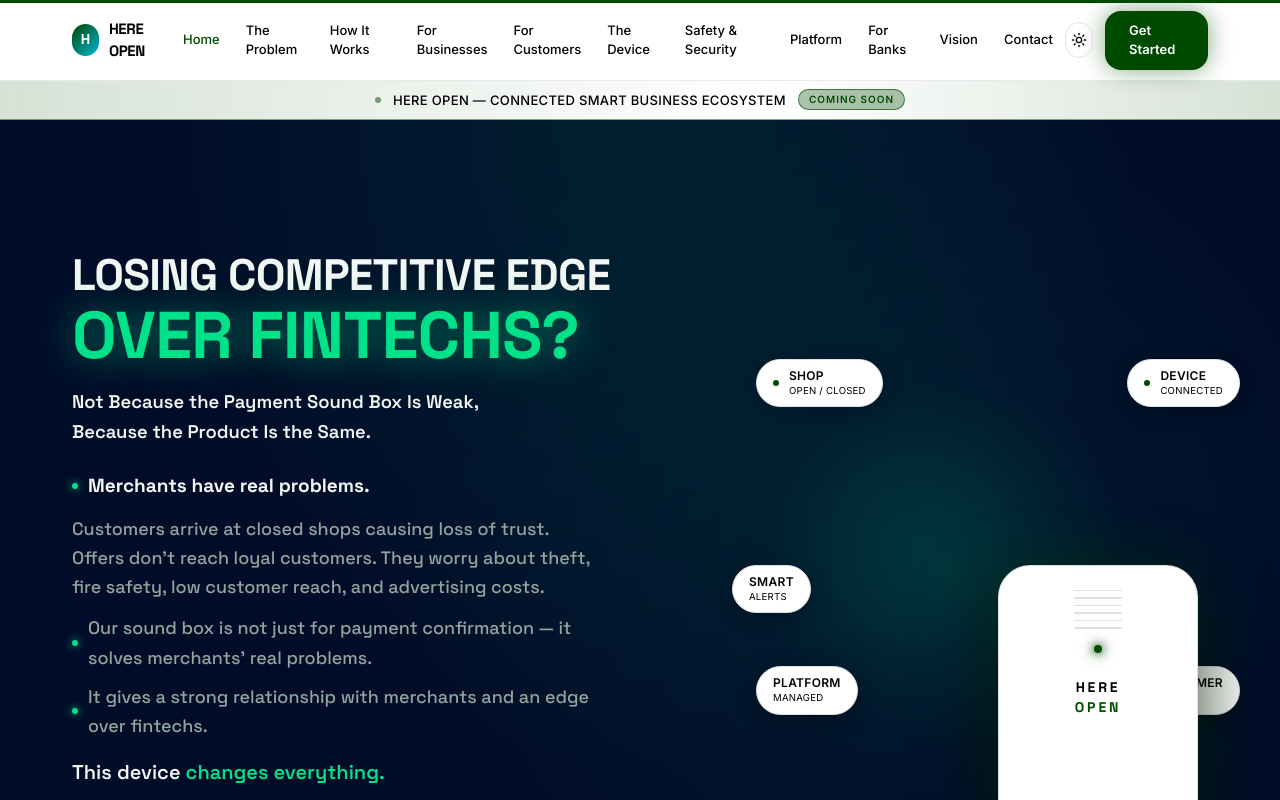
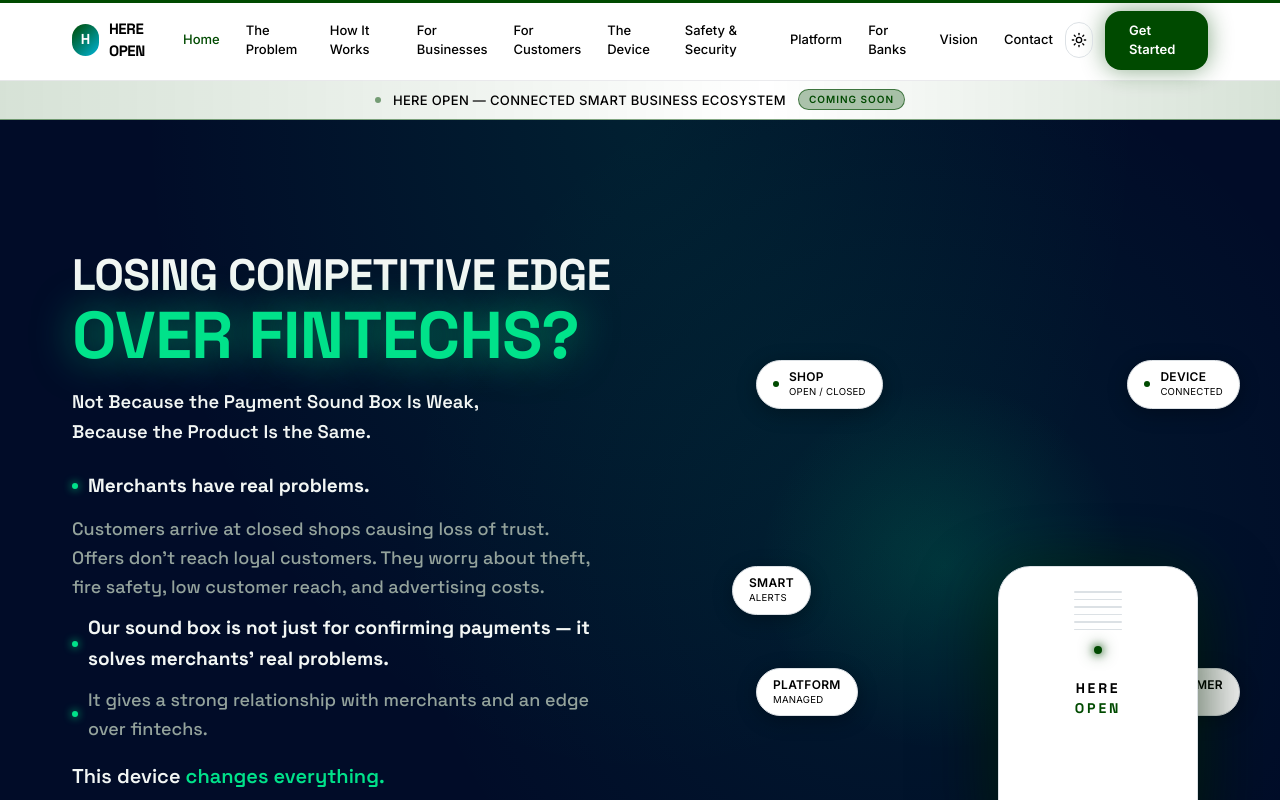
Before and after one commit to hereopenme-prog/hero, a Next.js app in the folder apps/web/: page / in a window 1280 px wide. Shown: the top 800 px of the page. Built offline with nearby package versions, Linux system fonts and the light colour scheme.

Commit message:
style(hero): re-highlight sound box point, update copy to confirming payments

```diff
--- a/apps/web/components/sections/HeroSection.tsx
+++ b/apps/web/components/sections/HeroSection.tsx
@@ -84,9 +84,9 @@ export function HeroSection() {
                 Customers arrive at closed shops causing loss of trust. Offers don&apos;t reach loyal customers. They worry about theft, fire safety, low customer reach, and advertising costs.
               </motion.p>
 
-              <motion.p variants={fadeUp} className="mt-3 flex items-center gap-2.5 font-display text-[1.0625rem] lg:text-[1.125rem] text-[var(--brand-ink-muted)] max-w-[540px] leading-relaxed font-medium">
+              <motion.p variants={fadeUp} className="mt-3 flex items-center gap-2.5 font-display font-bold text-[1.125rem] lg:text-[1.1875rem] text-[var(--brand-ink)] max-w-[540px] leading-relaxed">
                 <span className="inline-block w-1.5 h-1.5 flex-shrink-0 rounded-full bg-[var(--brand-accent)] shadow-[0_0_8px_var(--brand-accent)]" />
-                <span>Our sound box is not just for payment confirmation — it solves merchants&apos; real problems.</span>
+                <span>Our sound box is not just for confirming payments — it solves merchants&apos; real problems.</span>
               </motion.p>
 
               <motion.p variants={fadeUp} className="mt-2.5 flex items-center gap-2.5 font-display text-[1.0625rem] lg:text-[1.125rem] text-[var(--brand-ink-muted)] max-w-[540px] leading-relaxed font-medium">
```
